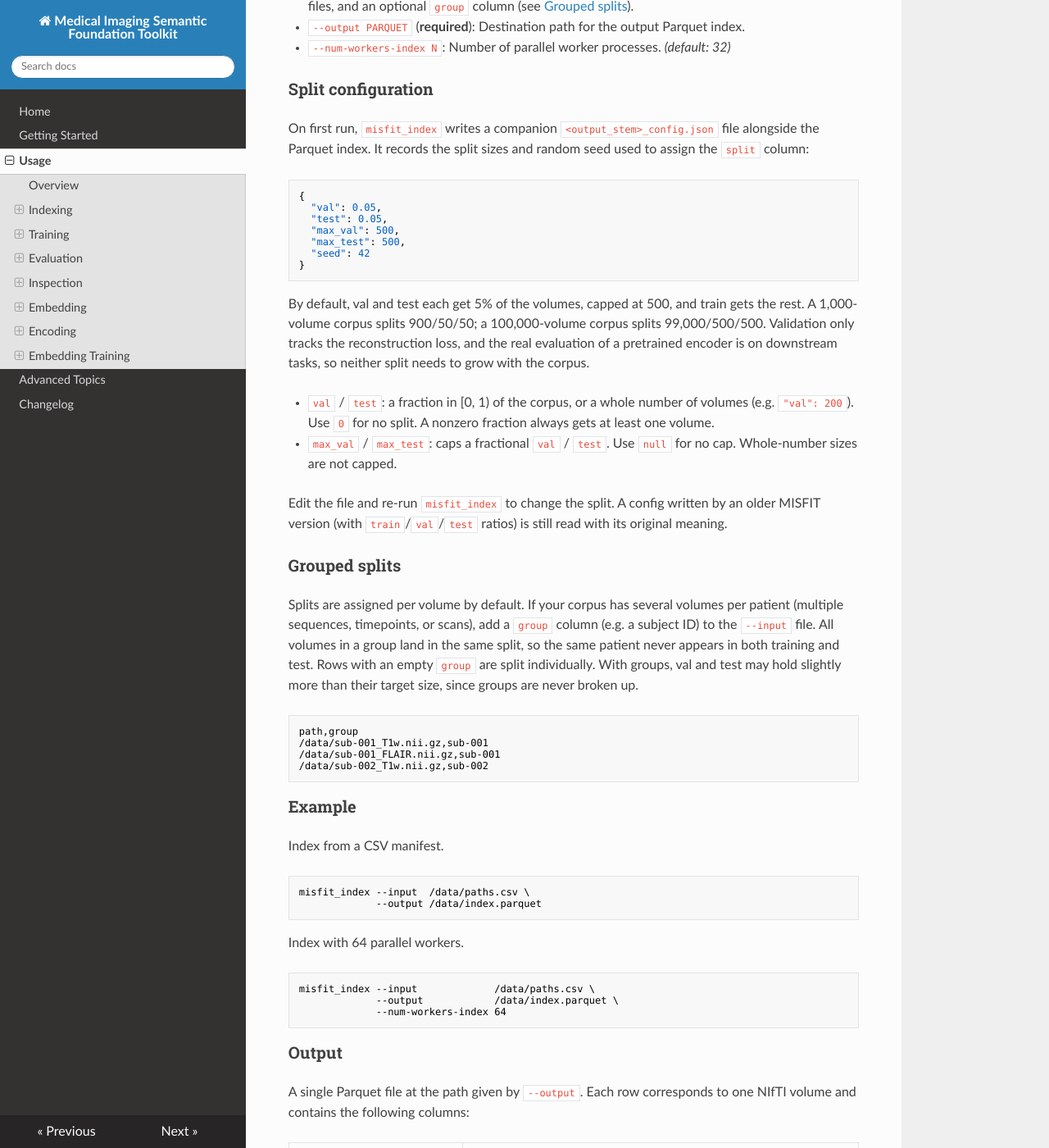
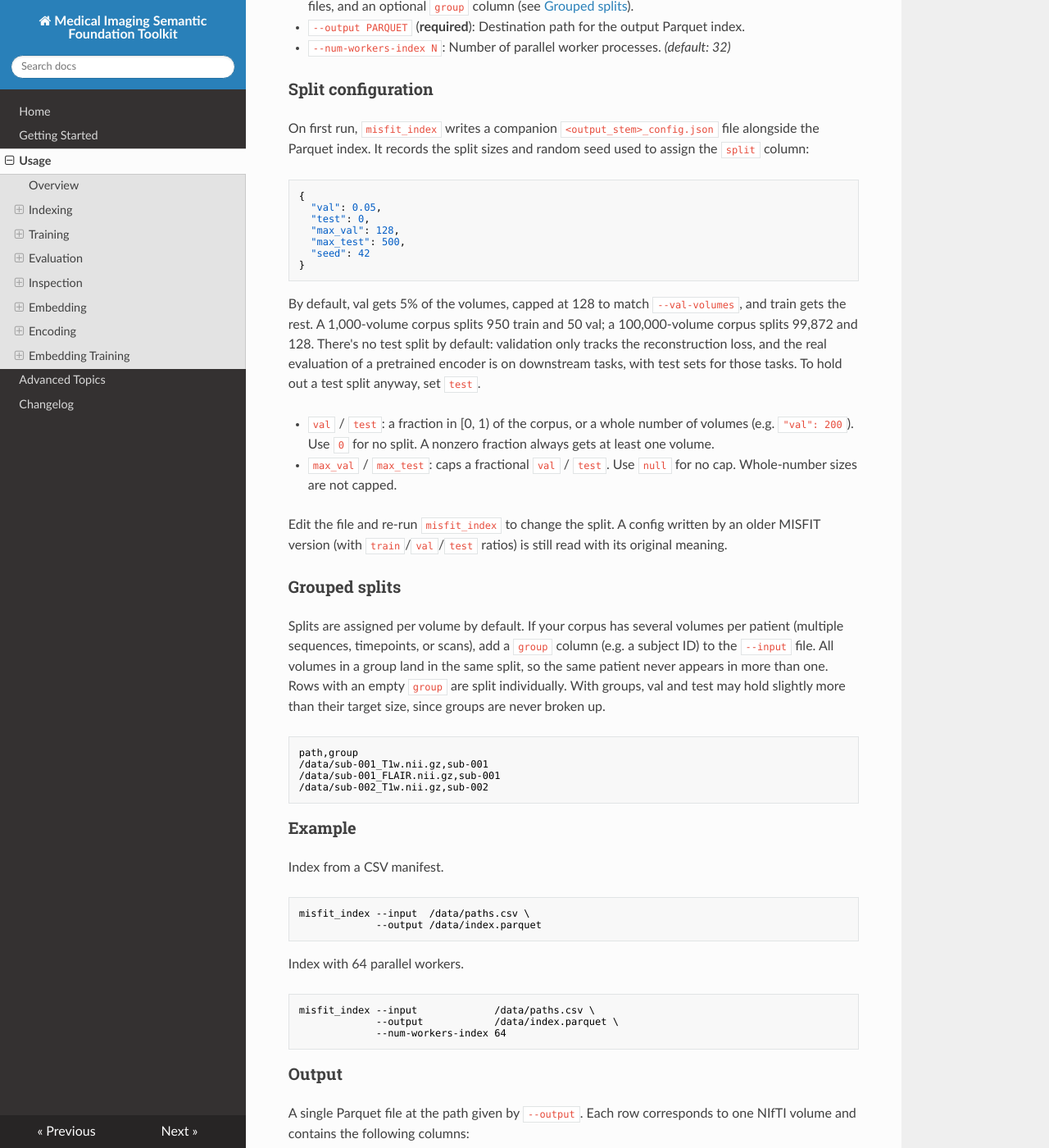
Before and after one commit to aecelaya/MISFIT, an MkDocs documentation site: the page built from docs/usage.md, in a window 1280 px wide and 1400 px high, scrolled down 857 px. Shown: the whole window at 82% size. Built offline with MkDocs 1.6.1, drawn with Linux system fonts in a browser that asks for light colours; nearby versions of some CDN libraries; library files that are not in the unit come from our copies; some of the changed text lies outside the part shown.

Commit message:
Drop the default test split and cap val at 128
Nothing reads a test split unless asked, and a pretrained encoder's real test is
on downstream tasks with their own test sets, so new indexes no longer withhold
one. Val is capped at 128 to match --val-volumes. Existing split files keep their
meaning.

Co-Authored-By: Claude Opus 5.5 <noreply@anthropic.com>

````diff
--- a/docs/usage.md
+++ b/docs/usage.md
@@ -51,18 +51,19 @@ assign the `split` column:
 ```json
 {
   "val": 0.05,
-  "test": 0.05,
-  "max_val": 500,
+  "test": 0,
+  "max_val": 128,
   "max_test": 500,
   "seed": 42
 }
 ```
 
-By default, val and test each get 5% of the volumes, capped at 500, and train
-gets the rest. A 1,000-volume corpus splits 900/50/50; a 100,000-volume corpus
-splits 99,000/500/500. Validation only tracks the reconstruction loss, and the
-real evaluation of a pretrained encoder is on downstream tasks, so neither split
-needs to grow with the corpus.
+By default, val gets 5% of the volumes, capped at 128 to match `--val-volumes`,
+and train gets the rest. A 1,000-volume corpus splits 950 train and 50 val; a
+100,000-volume corpus splits 99,872 and 128. There's no test split by default:
+validation only tracks the reconstruction loss, and the real evaluation of a
+pretrained encoder is on downstream tasks, with test sets for those tasks. To
+hold out a test split anyway, set `test`.
 
 - `val` / `test`: a fraction in [0, 1) of the corpus, or a whole number of
   volumes (e.g. `"val": 200`). Use `0` for no split. A nonzero fraction always
@@ -79,8 +80,8 @@ its original meaning.
 Splits are assigned per volume by default. If your corpus has several volumes
 per patient (multiple sequences, timepoints, or scans), add a `group` column
 (e.g. a subject ID) to the `--input` file. All volumes in a group land in the
-same split, so the same patient never appears in both training and test. Rows
-with an empty `group` are split individually. With groups, val and test may hold
+same split, so the same patient never appears in more than one. Rows with an
+empty `group` are split individually. With groups, val and test may hold
 slightly more than their target size, since groups are never broken up.
 
 ```csv
@@ -362,7 +363,7 @@ misfit_evaluate --checkpoint  /runs/exp1/models/final_model.pt \
                 --output-csv  /runs/exp1/eval_results.csv
 ```
 
-Evaluate on the test split.
+Evaluate on a test split, if you set one when indexing.
 
 ```console
 misfit_evaluate --checkpoint  /runs/exp1/models/final_model.pt \
@@ -526,7 +527,7 @@ misfit_embed --encoder-checkpoint /runs/exp1/models/final_model.pt \
              --output-dir         /data/embeddings
 ```
 
-Embed only the test split.
+Embed only a test split, if you set one when indexing.
 
 ```console
 misfit_embed --encoder-checkpoint /runs/exp1/models/final_model.pt \
````
Also changed, not shown: CHANGELOG.md (+5 -0 lines), CLAUDE.md (+7 -6 lines), README.md (+4 -18 lines), docs/getting_started.md (+4 -4 lines), 2 other files.
